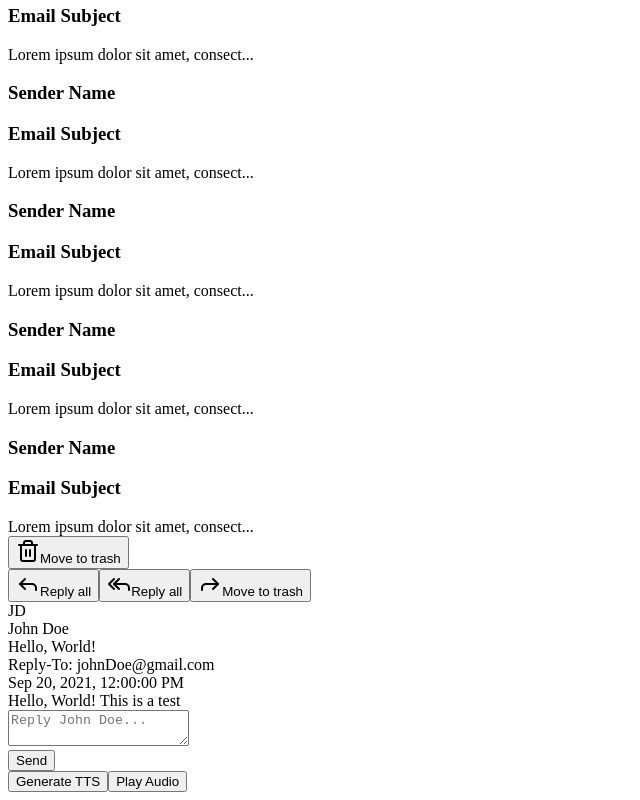
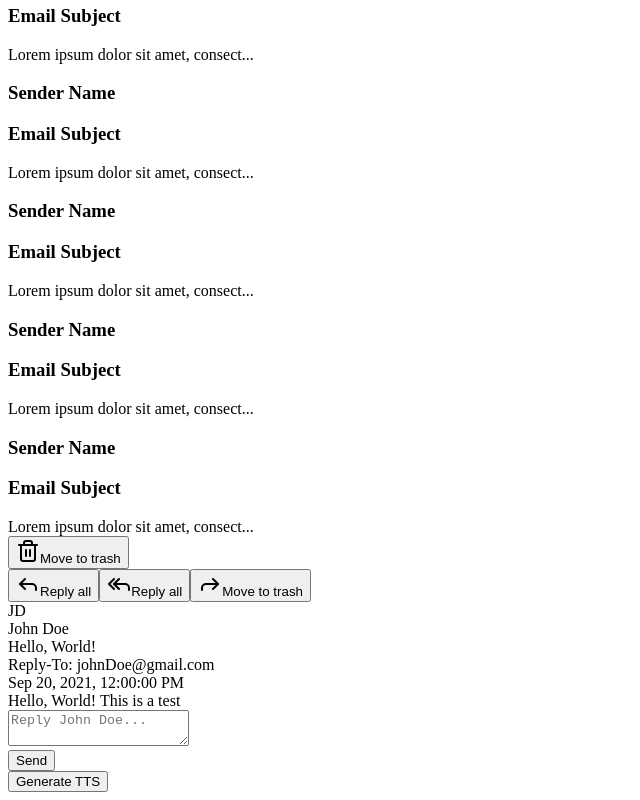
Before and after one commit to raphaelsanchez0/hear-mail, a Next.js app: page /email in a window 1280 px wide. Shown: the part 1952-2752 px from the top of the page, without its empty margins (0-640 px from the left). Built offline with nearby package versions, Linux system fonts and the light colour scheme.

Commit message:
something

```diff
--- a/app/email/page.tsx
+++ b/app/email/page.tsx
@@ -1,3 +1,5 @@
+"use client"; // Add this at the top
+
 import EmailContent from "@/components/email-content/EmailContent";
 import EmailList from "@/components/email-list/EmailList";
 import NavButton from "@/components/nav-button/NavButton";
@@ -59,12 +61,6 @@ export default function EmailClientPage() {
           Generate TTS
         </button>
 
-        {/* Button to manually play the audio */}
-        <button
-          className="mt-4 p-2 bg-green-500 text-white rounded"
-          onClick={() => (document.getElementById('tts-audio') as HTMLAudioElement)?.play()}>
-          Play Audio
-        </button>
 
       </div>
     </div>
```
